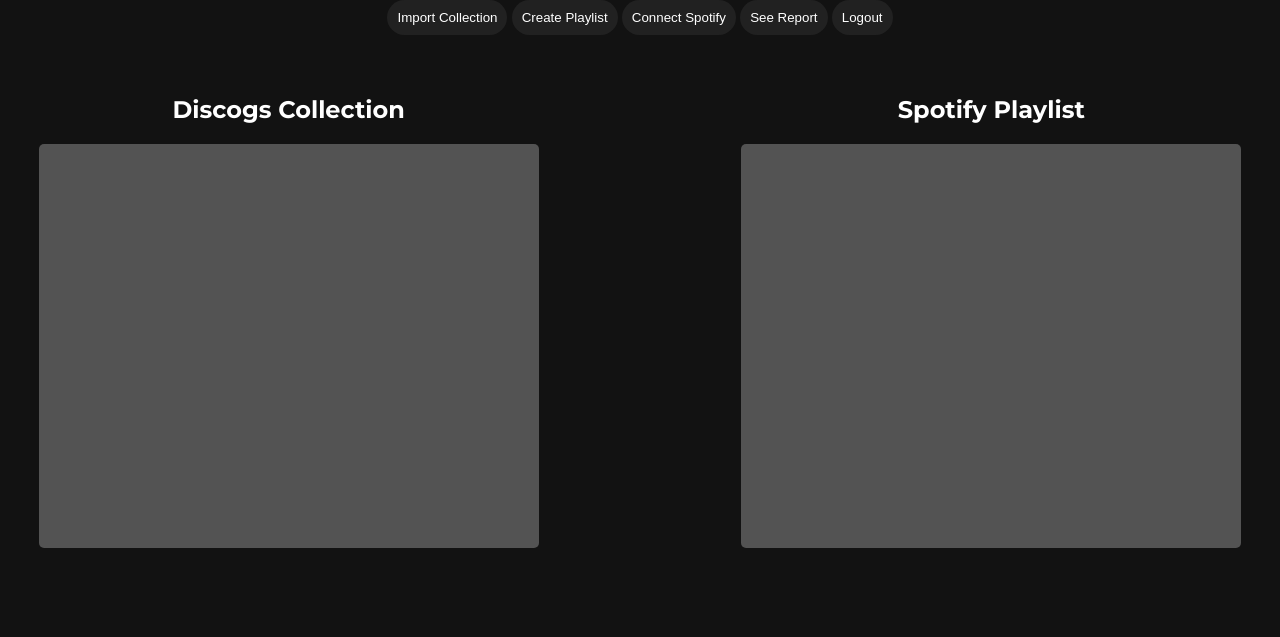
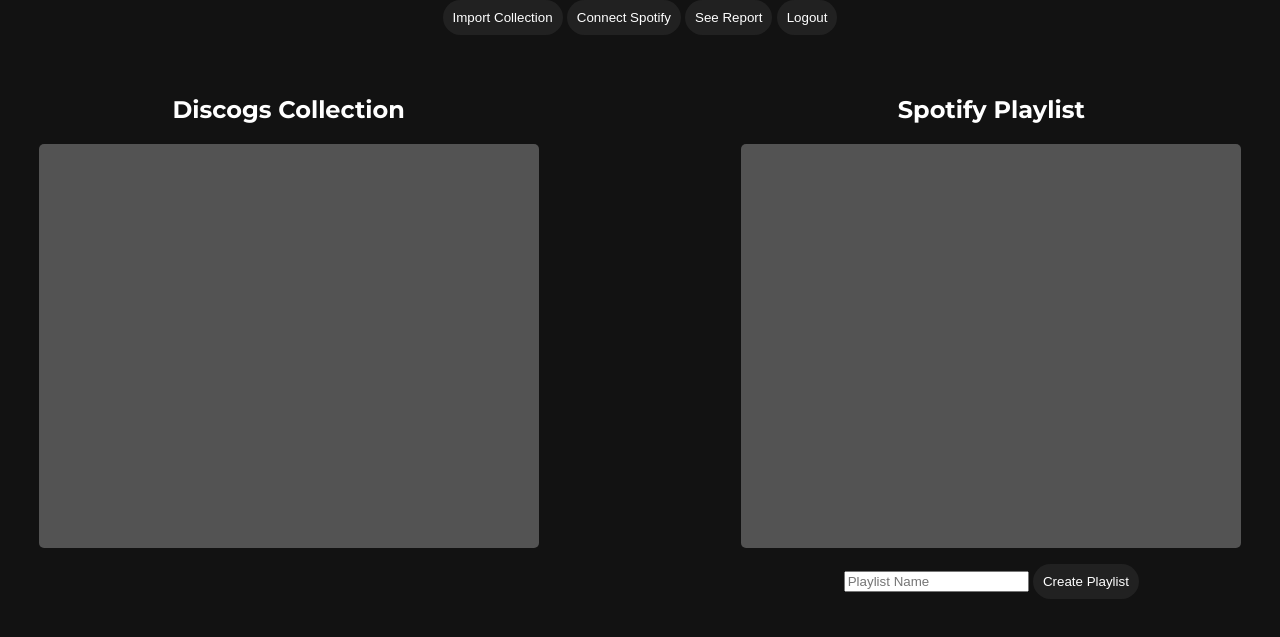
Before and after one commit to oskarprzybylski23/Discofy, a Flask app: page / in a window 1280 px wide. Shown: the part 163-800 px from the top of the page. Run offline with Flask 3, Linux system fonts and the light colour scheme.

Commit message:
added playlist name input field and moved create_playlist button

```diff
--- a/App/templates/index.html
+++ b/App/templates/index.html
@@ -20,7 +20,6 @@
     <main>
     <div id="button-section">
       <button class="button" onclick="startImportProcess()">Import Collection</button>
-      <button class="button" onclick="createPlaylist()">Create Playlist</button>
       <button class="button" onclick="getSpotifyAuthURLAndRedirect()">Connect Spotify</button>
       <button class="button" onclick="seeReport()">See Report</button>
       <button class="button" onclick="logoutUser()">Logout</button>
@@ -37,6 +36,8 @@
       <div class="list-section" id="list-container-spotify">
         <h2>Spotify Playlist</h2>
         <ul class="collection-list" id="list-spotify"></ul>
+        <input type="text" id="playlist-name" maxlength="100" placeholder="Playlist Name">
+        <button class="button" onclick="createPlaylist()">Create Playlist</button>
       </div>
     </div>
     <script src="../static/Script.js"></script>
```
